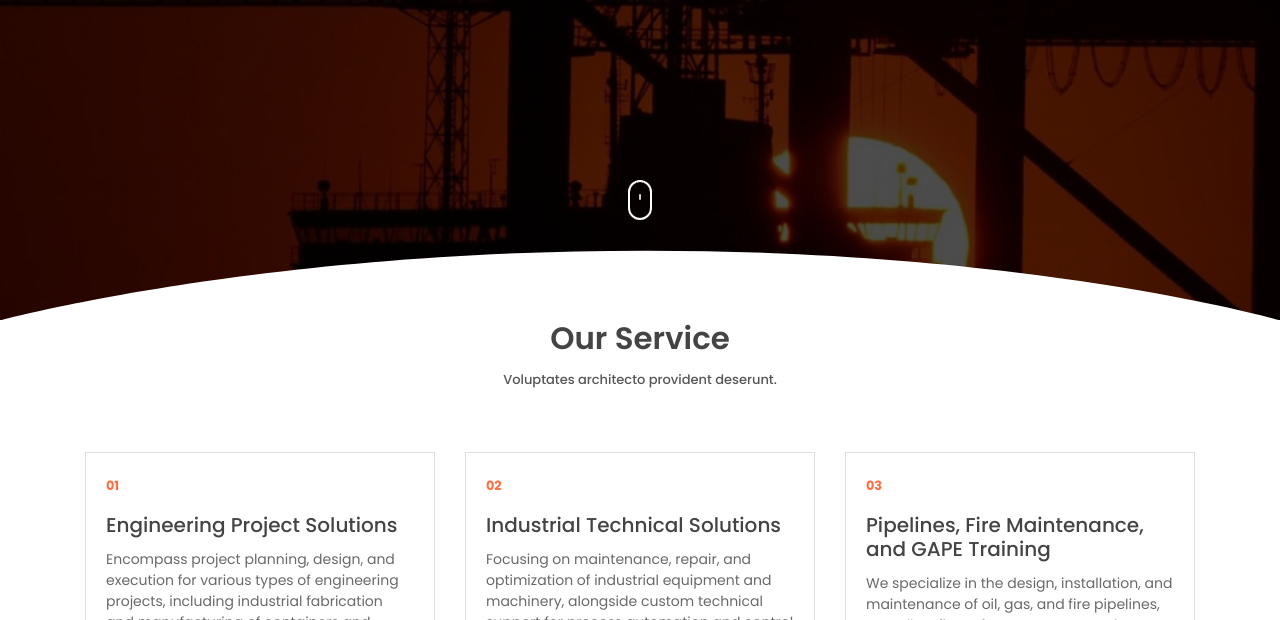
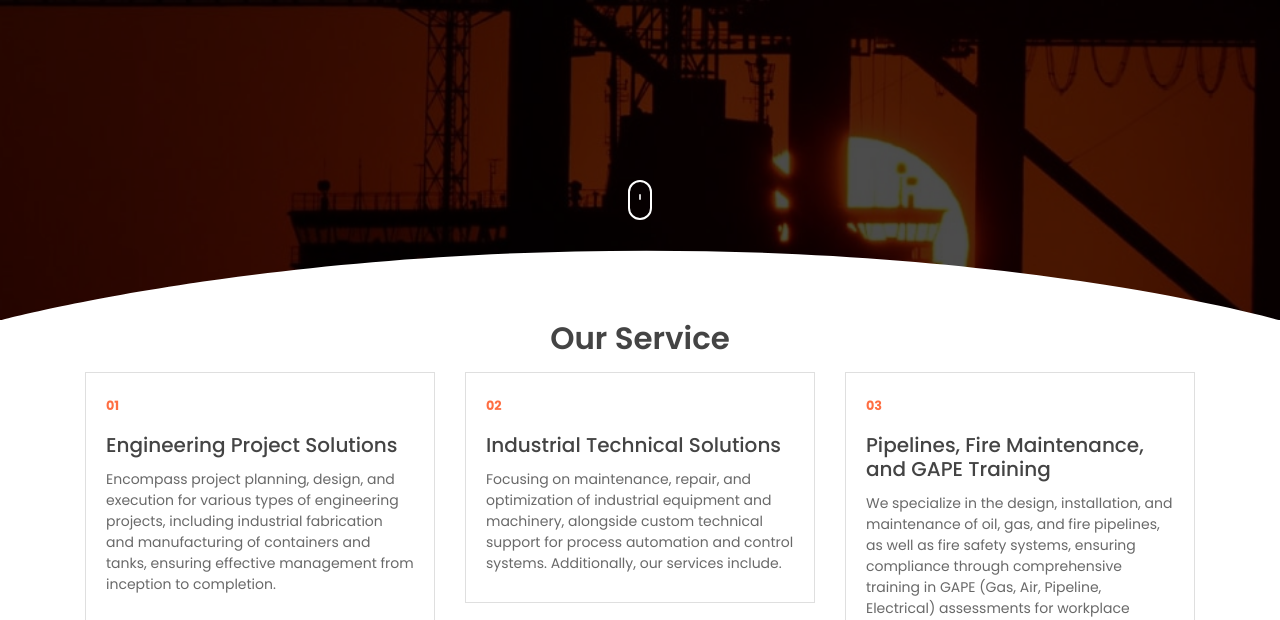
Before and after one commit to Vedp04/rk-group, a plain HTML site: page index.html in a window 1280 px wide. Shown: the part 480-1100 px from the top of the page. Drawn offline with Linux system fonts and the light colour scheme.

Commit message:
Update index.html

```diff
--- a/index.html
+++ b/index.html
@@ -94,7 +94,7 @@
     <section  id="service" class="section pt-0">
         <div class="container">
             <h6 class="section-title text-center">Our Service</h6>
-            <h6 class="section-subtitle text-center mb-5 pb-3">Voluptates architecto provident deserunt.</h6>
+<!--             <h6 class="section-subtitle text-center mb-5 pb-3">Voluptates architecto provident deserunt.</h6> -->
 
             <div class="row">
                 <div class="col-md-4">
```
